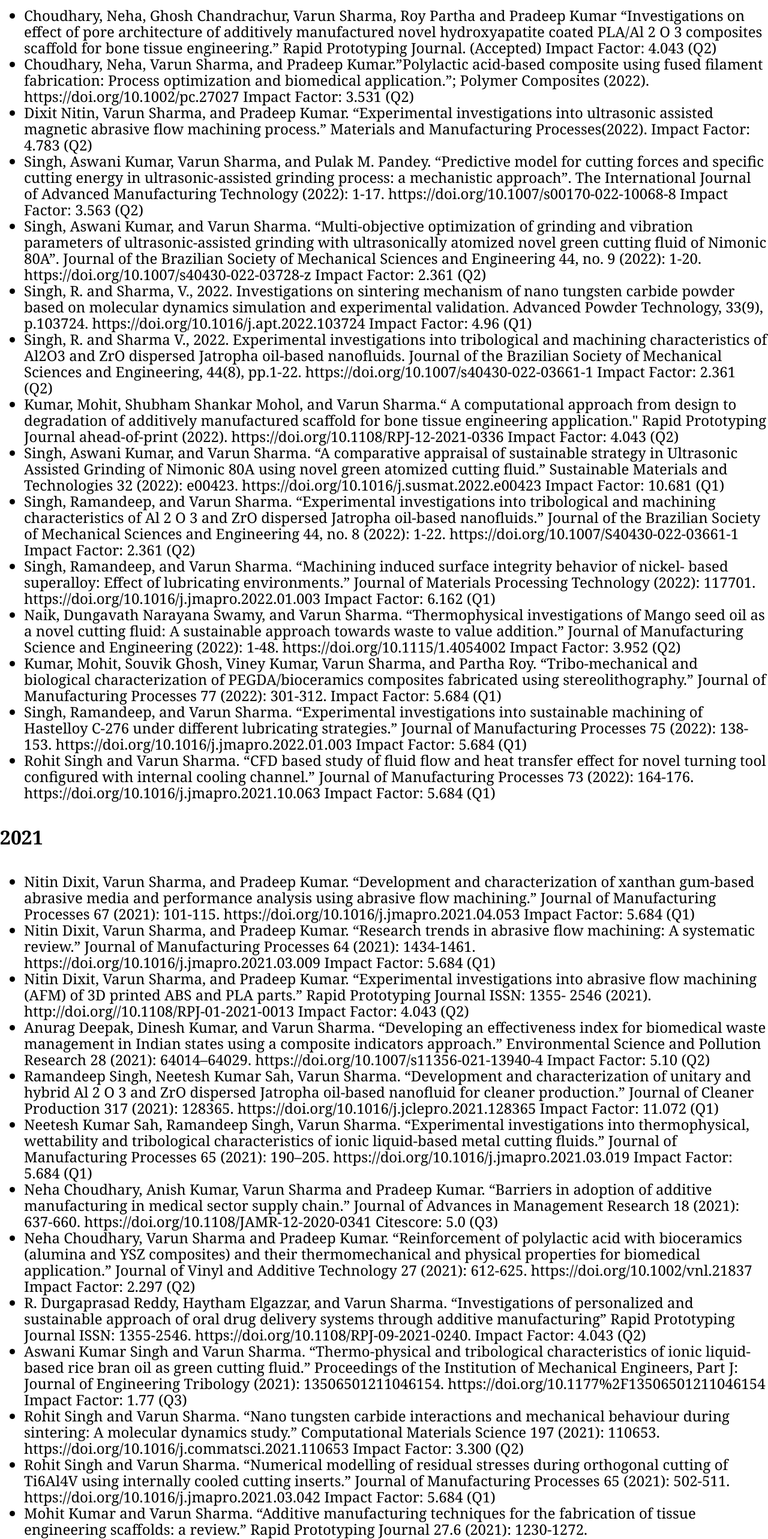
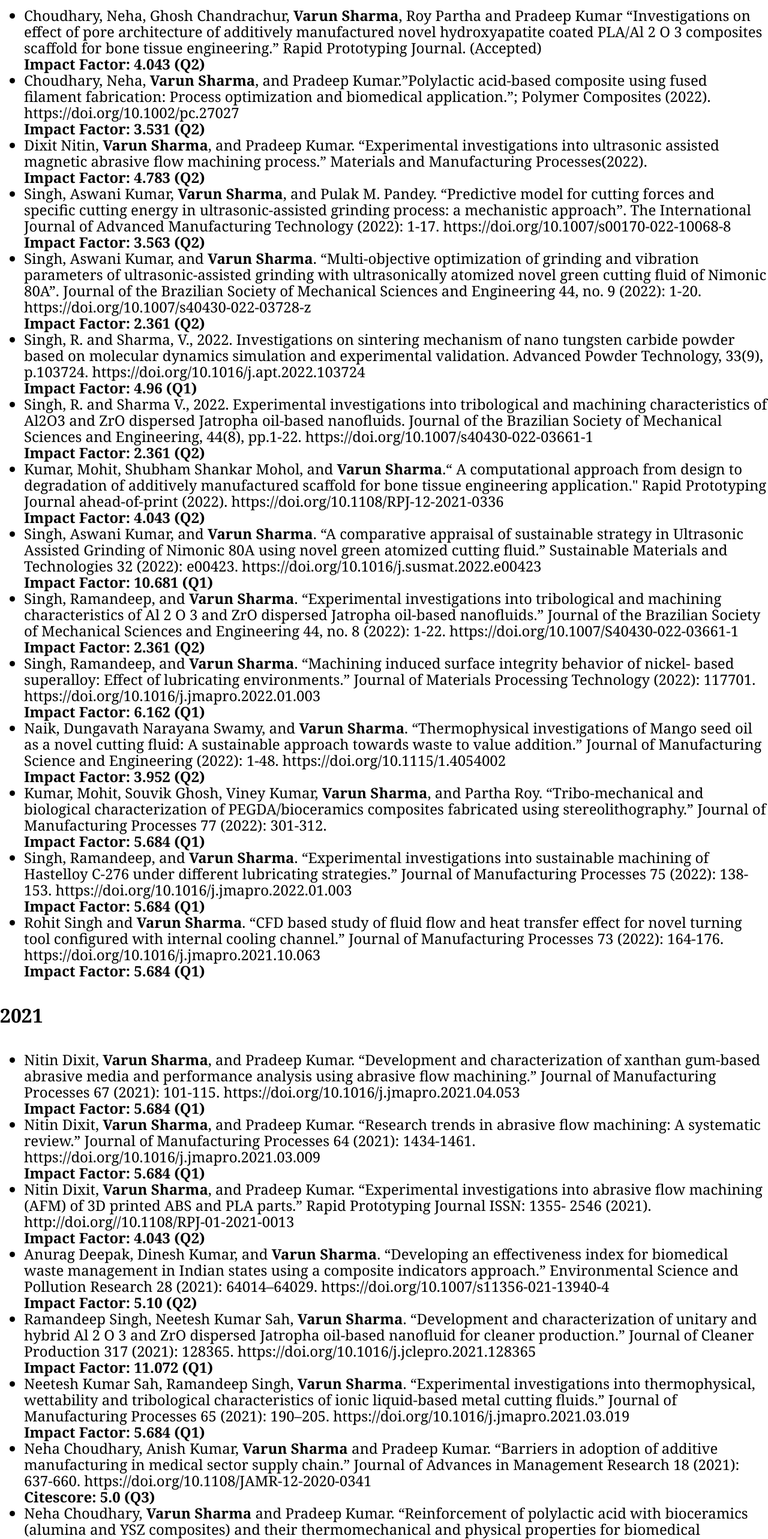
Before and after one commit to Kirthik24/varun-sharma-profile, a React (Vite) app: page /ia in a window 1280 px wide. Shown: the part 234-2800 px from the top of the page at 60% size. Built offline with nearby package versions, Linux system fonts and the light colour scheme.

Commit message:
international journal update 1

```diff
--- a/src/components/InternationalJournals.jsx
+++ b/src/components/InternationalJournals.jsx
@@ -11,95 +11,95 @@ const InternationalJournals = () => {
             <div className="points">
                 <ul>
                     <li>
-                    Choudhary, Neha, Ghosh Chandrachur, Varun Sharma, Roy Partha and Pradeep Kumar
+                    Choudhary, Neha, Ghosh Chandrachur, <b>Varun Sharma</b>, Roy Partha and Pradeep Kumar
 “Investigations on effect of pore architecture of additively manufactured novel hydroxyapatite
 coated PLA/Al 2 O 3 composites scaffold for bone tissue engineering.” Rapid Prototyping Journal.
 (Accepted)
-Impact Factor: 4.043 (Q2)
-                    </li>
+<br/><b>Impact Factor: 4.043 (Q2)
+                    </b></li>
                     <li>
-                    Choudhary, Neha, Varun Sharma, and Pradeep Kumar.”Polylactic acid‐based composite using
+                    Choudhary, Neha, <b>Varun Sharma</b>, and Pradeep Kumar.”Polylactic acid‐based composite using
 fused filament fabrication: Process optimization and biomedical application.”; Polymer Composites
 (2022).
 https://doi.org/10.1002/pc.27027
-Impact Factor: 3.531 (Q2)
-                    </li>
+<br/><b>Impact Factor: 3.531 (Q2)
+                    </b></li>
                     <li>
-                    Dixit Nitin, Varun Sharma, and Pradeep Kumar. “Experimental investigations into ultrasonic
+                    Dixit Nitin, <b>Varun Sharma</b>, and Pradeep Kumar. “Experimental investigations into ultrasonic
 assisted magnetic abrasive flow machining process.” Materials and Manufacturing
 Processes(2022).
-Impact Factor: 4.783 (Q2)
-                    </li>
+<br/><b>Impact Factor: 4.783 (Q2)
+                    </b></li>
 
-                    <li>Singh, Aswani Kumar, Varun Sharma, and Pulak M. Pandey. “Predictive model for cutting forces
+                    <li>Singh, Aswani Kumar, <b>Varun Sharma</b>, and Pulak M. Pandey. “Predictive model for cutting forces
 and specific cutting energy in ultrasonic-assisted grinding process: a mechanistic approach”. The
 International Journal of Advanced Manufacturing Technology (2022): 1-17.
 https://doi.org/10.1007/s00170-022-10068-8
-Impact Factor: 3.563 (Q2)</li>
+<br/><b>Impact Factor: 3.563 (Q2)</b></li>
 
-                    <li>Singh, Aswani Kumar, and Varun Sharma. “Multi-objective optimization of grinding and vibration parameters of ultrasonic-assisted grinding with ultrasonically atomized novel green cutting fluid of
+                    <li>Singh, Aswani Kumar, and <b>Varun Sharma</b>. “Multi-objective optimization of grinding and vibration parameters of ultrasonic-assisted grinding with ultrasonically atomized novel green cutting fluid of
 Nimonic 80A”. Journal of the Brazilian Society of Mechanical Sciences and Engineering 44, no.
 9 (2022): 1-20.
 https://doi.org/10.1007/s40430-022-03728-z
-Impact Factor: 2.361 (Q2)</li>
+<br/><b>Impact Factor: 2.361 (Q2)</b></li>
 
                     <li>Singh, R. and Sharma, V., 2022. Investigations on sintering mechanism of nano tungsten carbide
 powder based on molecular dynamics simulation and experimental validation. Advanced Powder
 Technology, 33(9), p.103724.
 https://doi.org/10.1016/j.apt.2022.103724
-Impact Factor: 4.96 (Q1)</li>
+<br/><b>Impact Factor: 4.96 (Q1)</b></li>
 
                     <li>Singh, R. and Sharma V., 2022. Experimental investigations into tribological and machining
 characteristics of Al2O3 and ZrO dispersed Jatropha oil-based nanofluids. Journal of the Brazilian
 Society of Mechanical Sciences and Engineering, 44(8), pp.1-22.
 https://doi.org/10.1007/s40430-022-03661-1
-Impact Factor: 2.361 (Q2)</li>
+<br/><b>Impact Factor: 2.361 (Q2)</b></li>
 
-                    <li>Kumar, Mohit, Shubham Shankar Mohol, and Varun Sharma.“ A computational approach from
+                    <li>Kumar, Mohit, Shubham Shankar Mohol, and <b>Varun Sharma</b>.“ A computational approach from
 design to degradation of additively manufactured scaffold for bone tissue engineering
 application." Rapid Prototyping Journal ahead-of-print (2022).
 https://doi.org/10.1108/RPJ-12-2021-0336
-Impact Factor: 4.043 (Q2)</li>
+<br/><b>Impact Factor: 4.043 (Q2)</b></li>
 
-                    <li>Singh, Aswani Kumar, and Varun Sharma. “A comparative appraisal of sustainable strategy in Ultrasonic Assisted Grinding of Nimonic 80A using novel green atomized cutting
+                    <li>Singh, Aswani Kumar, and <b>Varun Sharma</b>. “A comparative appraisal of sustainable strategy in Ultrasonic Assisted Grinding of Nimonic 80A using novel green atomized cutting
 fluid.” Sustainable Materials and Technologies 32 (2022): e00423.
 https://doi.org/10.1016/j.susmat.2022.e00423
-Impact Factor: 10.681 (Q1)</li>
+<br/><b>Impact Factor: 10.681 (Q1)</b></li>
 
-                    <li>Singh, Ramandeep, and Varun Sharma. “Experimental investigations into tribological and
+                    <li>Singh, Ramandeep, and <b>Varun Sharma</b>. “Experimental investigations into tribological and
 machining characteristics of Al 2 O 3 and ZrO dispersed Jatropha oil-based nanofluids.” Journal of
 the Brazilian Society of Mechanical Sciences and Engineering 44, no. 8 (2022): 1-22.
 https://doi.org/10.1007/S40430-022-03661-1
-Impact Factor: 2.361 (Q2)</li>
+<br/><b>Impact Factor: 2.361 (Q2)</b></li>
 
-                    <li>Singh, Ramandeep, and Varun Sharma. “Machining induced surface integrity behavior of nickel-
+                    <li>Singh, Ramandeep, and <b>Varun Sharma</b>. “Machining induced surface integrity behavior of nickel-
 based superalloy: Effect of lubricating environments.” Journal of Materials Processing
 Technology (2022): 117701.
 https://doi.org/10.1016/j.jmapro.2022.01.003
-Impact Factor: 6.162 (Q1)</li>
+<br/><b>Impact Factor: 6.162 (Q1)</b></li>
 
-                    <li>Naik, Dungavath Narayana Swamy, and Varun Sharma. “Thermophysical investigations of
+                    <li>Naik, Dungavath Narayana Swamy, and <b>Varun Sharma</b>. “Thermophysical investigations of
 Mango seed oil as a novel cutting fluid: A sustainable approach towards waste to value
 addition.” Journal of Manufacturing Science and Engineering (2022): 1-48.
 https://doi.org/10.1115/1.4054002
-Impact Factor: 3.952 (Q2)</li>
+<br/><b>Impact Factor: 3.952 (Q2)</b></li>
 
-                    <li>Kumar, Mohit, Souvik Ghosh, Viney Kumar, Varun Sharma, and Partha Roy. “Tribo-mechanical
+                    <li>Kumar, Mohit, Souvik Ghosh, Viney Kumar, <b>Varun Sharma</b>, and Partha Roy. “Tribo-mechanical
 and biological characterization of PEGDA/bioceramics composites fabricated using
 stereolithography.” Journal of Manufacturing Processes 77 (2022): 301-312.
-Impact Factor: 5.684 (Q1)</li>
+<br/><b>Impact Factor: 5.684 (Q1)</b></li>
 
-                    <li>Singh, Ramandeep, and Varun Sharma. “Experimental investigations into sustainable machining
+                    <li>Singh, Ramandeep, and <b>Varun Sharma</b>. “Experimental investigations into sustainable machining
 of Hastelloy C-276 under different lubricating strategies.” Journal of Manufacturing Processes 75
 (2022): 138-153.
 https://doi.org/10.1016/j.jmapro.2022.01.003
-Impact Factor: 5.684 (Q1)</li>
+<br/><b>Impact Factor: 5.684 (Q1)</b></li>
 
-                    <li>Rohit Singh and Varun Sharma. “CFD based study of fluid flow and heat transfer effect for novel
+                    <li>Rohit Singh and <b>Varun Sharma</b>. “CFD based study of fluid flow and heat transfer effect for novel
 turning tool configured with internal cooling channel.” Journal of Manufacturing Processes 73
 (2022): 164-176.
 https://doi.org/10.1016/j.jmapro.2021.10.063
-Impact Factor: 5.684 (Q1)</li>
+<br/><b>Impact Factor: 5.684 (Q1)</b></li>
                 </ul>
             </div>
         </div>
@@ -110,82 +110,213 @@ Impact Factor: 5.684 (Q1)</li>
             </div>
             <div className="points">
                 <ul>
-                    <li>Nitin Dixit, Varun Sharma, and Pradeep Kumar. “Development and characterization of xanthan
+                    <li>Nitin Dixit, <b>Varun Sharma</b>, and Pradeep Kumar. “Development and characterization of xanthan
 gum-based abrasive media and performance analysis using abrasive flow machining.” Journal of
 Manufacturing Processes 67 (2021): 101-115.
 https://doi.org/10.1016/j.jmapro.2021.04.053
-Impact Factor: 5.684 (Q1)</li>
-                    <li>Nitin Dixit, Varun Sharma, and Pradeep Kumar. “Research trends in abrasive flow machining: A
+<br/><b>Impact Factor: 5.684 (Q1)</b></li>
+                    <li>Nitin Dixit, <b>Varun Sharma</b>, and Pradeep Kumar. “Research trends in abrasive flow machining: A
 systematic review.” Journal of Manufacturing Processes 64 (2021): 1434-1461.
 https://doi.org/10.1016/j.jmapro.2021.03.009
-Impact Factor: 5.684 (Q1)</li>
-                    <li>Nitin Dixit, Varun Sharma, and Pradeep Kumar. “Experimental investigations into abrasive flow
+<br/><b>Impact Factor: 5.684 (Q1)</b></li>
+                    <li>Nitin Dixit, <b>Varun Sharma</b>, and Pradeep Kumar. “Experimental investigations into abrasive flow
 machining (AFM) of 3D printed ABS and PLA parts.” Rapid Prototyping Journal ISSN: 1355-
 2546 (2021).
 http://doi.org//10.1108/RPJ-01-2021-0013
-Impact Factor: 4.043 (Q2)</li>
-                    <li>Anurag Deepak, Dinesh Kumar, and Varun Sharma. “Developing an effectiveness index for
+<br/><b>Impact Factor: 4.043 (Q2)</b></li>
+                    <li>Anurag Deepak, Dinesh Kumar, and <b>Varun Sharma</b>. “Developing an effectiveness index for
 biomedical waste management in Indian states using a composite indicators
 approach.” Environmental Science and Pollution Research 28 (2021): 64014–64029.
 https://doi.org/10.1007/s11356-021-13940-4
-Impact Factor: 5.10 (Q2)</li>
-                    <li>Ramandeep Singh, Neetesh Kumar Sah, Varun Sharma. “Development and characterization of
+<br/><b>Impact Factor: 5.10 (Q2)</b></li>
+                    <li>Ramandeep Singh, Neetesh Kumar Sah, <b>Varun Sharma</b>. “Development and characterization of
 unitary and hybrid Al 2 O 3 and ZrO dispersed Jatropha oil-based nanofluid for cleaner production.”
 Journal of Cleaner Production 317 (2021): 128365.
 https://doi.org/10.1016/j.jclepro.2021.128365
-Impact Factor: 11.072 (Q1)</li>
-                    <li>Neetesh Kumar Sah, Ramandeep Singh, Varun Sharma. “Experimental investigations into
+<br/><b>Impact Factor: 11.072 (Q1)</b></li>
+                    <li>Neetesh Kumar Sah, Ramandeep Singh, <b>Varun Sharma</b>. “Experimental investigations into
 thermophysical, wettability and tribological characteristics of ionic liquid-based metal cutting
 fluids.” Journal of Manufacturing Processes 65 (2021): 190–205.
 https://doi.org/10.1016/j.jmapro.2021.03.019
-Impact Factor: 5.684 (Q1)</li>
-                    <li>Neha Choudhary, Anish Kumar, Varun Sharma and Pradeep Kumar. “Barriers in adoption of
+<br/><b>Impact Factor: 5.684 (Q1)</b></li>
+                    <li>Neha Choudhary, Anish Kumar, <b>Varun Sharma</b> and Pradeep Kumar. “Barriers in adoption of
 additive manufacturing in medical sector supply chain.” Journal of Advances in Management
 Research 18 (2021): 637-660.
 https://doi.org/10.1108/JAMR-12-2020-0341
-Citescore: 5.0 (Q3)</li>
-                    <li>Neha Choudhary, Varun Sharma and Pradeep Kumar. “Reinforcement of polylactic acid with
+<br /> <b> Citescore: 5.0 (Q3)</b></li>
+                    <li>Neha Choudhary, <b>Varun Sharma</b> and Pradeep Kumar. “Reinforcement of polylactic acid with
 bioceramics (alumina and YSZ composites) and their thermomechanical and physical properties for
 biomedical application.” Journal of Vinyl and Additive Technology 27 (2021): 612-625.
 https://doi.org/10.1002/vnl.21837
-Impact Factor: 2.297 (Q2)</li>
-                    <li>R. Durgaprasad Reddy, Haytham Elgazzar, and Varun Sharma. “Investigations of personalized
+<br/><b>Impact Factor: 2.297 (Q2)</b></li>
+                    <li>R. Durgaprasad Reddy, Haytham Elgazzar, and <b>Varun Sharma</b>. “Investigations of personalized
 and sustainable approach of oral drug delivery systems through additive manufacturing” Rapid Prototyping Journal ISSN: 1355-2546.
 https://doi.org/10.1108/RPJ-09-2021-0240.
-Impact Factor: 4.043 (Q2)</li>
-                    <li>Aswani Kumar Singh and Varun Sharma. “Thermo-physical and tribological characteristics of
+<br/><b>Impact Factor: 4.043 (Q2)</b></li>
+                    <li>Aswani Kumar Singh and <b>Varun Sharma</b>. “Thermo-physical and tribological characteristics of
 ionic liquid-based rice bran oil as green cutting fluid.” Proceedings of the Institution of
 Mechanical Engineers, Part J: Journal of Engineering Tribology (2021): 13506501211046154.
 https://doi.org/10.1177%2F13506501211046154
-Impact Factor: 1.77 (Q3)</li>
-                    <li>Rohit Singh and Varun Sharma. “Nano tungsten carbide interactions and mechanical behaviour
+<br/><b>Impact Factor: 1.77 (Q3)</b></li>
+                    <li>Rohit Singh and <b>Varun Sharma</b>. “Nano tungsten carbide interactions and mechanical behaviour
 during sintering: A molecular dynamics study.” Computational Materials Science 197 (2021):
 110653.
 https://doi.org/10.1016/j.commatsci.2021.110653
-Impact Factor: 3.300 (Q2)</li>
-                    <li>Rohit Singh and Varun Sharma. “Numerical modelling of residual stresses during orthogonal
+<br/><b>Impact Factor: 3.300 (Q2)</b></li>
+                    <li>Rohit Singh and <b>Varun Sharma</b>. “Numerical modelling of residual stresses during orthogonal
 cutting of Ti6Al4V using internally cooled cutting inserts.” Journal of Manufacturing Processes
 65 (2021): 502-511.
 https://doi.org/10.1016/j.jmapro.2021.03.042
-Impact Factor: 5.684 (Q1)</li>
-                    <li>Mohit Kumar and Varun Sharma. “Additive manufacturing techniques for the fabrication of tissue
+<br/><b>Impact Factor: 5.684 (Q1)</b></li>
+                    <li>Mohit Kumar and <b>Varun Sharma</b>. “Additive manufacturing techniques for the fabrication of tissue
 engineering scaffolds: a review.” Rapid Prototyping Journal 27.6 (2021): 1230-1272.
 https://doi.org/10.1108/RPJ-01-2021-0011
-Impact Factor: 4.043 (Q2)</li>
-                    <li>Shubham Shankar Mohol and Varun Sharma. “Functional applications of 4D printing: A review.”
+<br/><b>Impact Factor: 4.043 (Q2)</b></li>
+                    <li>Shubham Shankar Mohol and <b>Varun Sharma</b>. “Functional applications of 4D printing: A review.”
 Rapid Prototyping Journal ISSN: 1355-2546. (2021).
 https://doi.org/10.1108/RPJ-10-2020-0240
-Impact Factor: 4.043 (Q2)</li>
-                    <li>Varun Sharma, S. K. Moinuddin, Archita Choudhary, Pramod Kumar, Prateek Kala, Yasmin
+<br/><b>Impact Factor: 4.043 (Q2)</b></li>
+                    <li><b>Varun Sharma</b>, S. K. Moinuddin, Archita Choudhary, Pramod Kumar, Prateek Kala, Yasmin
 Sultana, Rahul Shukla, and Dalip Kumar. “Investigations of process parameters during dissolution
 studies of drug loaded 3D printed tablets.” Proceedings of the Institution of Mechanical
 Engineers, Part H: Journal of Engineering in Medicine 235.5 (2021): 523-529.
 https://doi.org/10.1177/0954411921993582
-Impact Factor: 1.617 (Q4)</li>
-                    <li>Rishi Parvanda, Prateek Kala, and Varun Sharma. “Bibliometric Analysis-Based Review of Fused Deposition Modeling 3D Printing Method (1994–2020).” 3D Printing and Additive
+<br/><b>Impact Factor: 1.617 (Q4)</b></li>
+                    <li>Rishi Parvanda, Prateek Kala, and <b>Varun Sharma</b>. “Bibliometric Analysis-Based Review of Fused Deposition Modeling 3D Printing Method (1994–2020).” 3D Printing and Additive
 Manufacturing (2021).
 https://doi.org/10.1089/3dp.2021.0046
-Impact Factor: 5.449 (Q2)</li>
+<br/><b>Impact Factor: 5.449 (Q2)</b></li>
+                </ul>
+            </div>
+        </div>
+
+
+        <div className="para">
+            <div className="heading">
+            <h2>2020</h2>
+            </div>
+            <div className="points">
+                <ul>
+                   <li>Aswani Kumar Singh, Amresh Kumar, <b>Varun Sharma</b>, and Prateek Kala. “Sustainable techniques
+in grinding: State of the art review.” Journal of Cleaner Production 269 (2020): 121876.
+https://doi.org/10.1016/j.jclepro.2020.121876
+<br/><b>Impact Factor: 11.072 (Q1)</b></li>
+                   <li>R Durgaprasad Reddy and <b>Varun Sharma</b>. “Additive manufacturing in drug delivery applications:
+A review.” International Journal of Pharmaceutics 589 (2020):119820
+https://doi.org/10.1016/j.ijpharm.2020.119820
+<br/><b>Impact Factor: 6.510 (Q1)</b></li>
+                   <li>Rohit Singh and <b>Varun Sharma</b>. “Molecular dynamics study of tensile behaviour for cold and
+linear friction welded single crystal tungsten.” Journal of Molecular Graphics and Modelling 99
+(2020): 107655.
+https://doi.org/10.1016/j.jmgm.2020.107655
+<br/><b>Impact Factor: 2.942 (Q2)</b></li>
+                   <li><b>Varun Sharma</b>, Pulak Mohan Pandey, Uday Sankar Dixit, Anish Roy, and Vadim V.
+Silberschmidt. “Finite element simulations of conventional and ultrasonically assisted turning
+processes with plane and textured cutting inserts.” Journal of Micromanufacturing 3.1 (2020): 54-
+68.
+https://doi.org/10.1177/2516598419878022</li>
+                   <li>Nitish P. Gokhale, Prateek Kala, <b>Varun Sharma</b>, and Murali Palla. “Effect of deposition
+orientations on dimensional and mechanical properties of the thin-walled structure fabricated by
+tungsten inert gas (TIG) welding-based additive manufacturing process.” Journal of Mechanical
+Science and Technology 34.2 (2020): 701-709.
+https://doi.org/10.1007/s12206-020-0115-6
+<br/><b>Impact Factor: 1.81 (Q3)</b></li>
+                </ul>
+            </div>
+        </div>
+
+        <div className="para">
+            <div className="heading">
+            <h2>2019</h2>
+            </div>
+            <div className="points">
+                <ul>
+                   <li>Nitish P. Gokhale, Prateek Kala, and <b>Varun Sharma</b>. “Thin-walled metal deposition with GTAW
+welding-based additive manufacturing process.” Journal of the Brazilian Society of Mechanical
+Sciences and Engineering 41.12 (2019): 1-12.
+https://doi.org/10.1007/s40430-019-2078-z
+<br/><b>Impact Factor: 2.360 (Q2)</b></li>
+                   <li><b>Varun Sharma</b>, and Pulak M. Pandey. “Mechanistic based cutting force model during ultrasonic
+assisted turning with self-lubricating cutting inserts.” Journal of Advanced Manufacturing
+Systems 18.01 (2019): 133-155.
+https://doi.org/10.1142/S0219686719500070
+<br /> <b>Citescore: 2.5 (Q4)</b> </li>
+                </ul>
+            </div>
+        </div>
+
+        <div className="para">
+            <div className="heading">
+            <h2>2018</h2>
+            </div>
+            <div className="points">
+                <ul>
+                   <li>Sharma Varun, and Pulak M. Pandey. “Experimental investigations and statistical modeling of
+surface roughness during ultrasonic-assisted turning with self-lubricating cutting inserts.”
+Proceedings of the Institution of Mechanical Engineers, Part E: Journal of Process Mechanical
+Engineering 232.6 (2018): 709-722.
+https://doi.org/10.1177/0954408917738127
+<br/><b>Impact Factor: 1.620 (Q3)</b></li>
+                </ul>
+            </div>
+        </div>
+
+        <div className="para">
+            <div className="heading">
+            <h2>2017</h2>
+            </div>
+            <div className="points">
+                <ul>
+                   <li>Prateek Kala, Pulak M. Pandey, Girish C. Verma, and <b>Varun Sharma</b>. “Understanding flexible
+abrasive brush behavior for double disk magnetic abrasive finishing based on force signature.”
+Journal of Manufacturing Processes 28 (2017): 442-448.
+https://doi.org/10.1016/j.jmapro.2017.04.010
+<br/><b>Impact Factor: 5.684 (Q1)</b></li>
+                   <li><b>Varun Sharma</b>, and Pulak Mohan Pandey. “Geometrical design optimization of hybrid textured
+self-lubricating cutting inserts for turning 4340 hardened steel.” The International Journal of
+Advanced Manufacturing Technology 89.5 (2017): 1575-1589.
+https://doi.org/10.1007/s00170-016-9163-6
+<br/><b>Impact Factor: 3.56 (Q2)</b></li>
+                   <li>Uday Sankar Dixit, V. Yadav, <b>Varun Sharma</b>, Pulak M Pandey, Anish Roy, and Vadim V.
+Silberschmidt. “Estimation of cutting forces in conventional and ultrasonic-vibration assisted
+turning using inverse modelling.” International Journal of Additive and Subtractive Materials
+Manufacturing 1.3-4 (2017): 265-289.
+http://doi.org/10.1504/IJASMM.2017.089923</li>
+                   <li>Prateek Kala, <b>Varun Sharma</b>, and Pulak M. Pandey. “Surface roughness modelling for double disk
+magnetic abrasive finishing process.” Journal of Manufacturing Processes 25 (2017): 37-48.
+https://doi.org/10.1016/j.jmapro.2016.10.007
+<br/><b>Impact Factor: 5.684 (Q1)</b></li>
+                </ul>
+            </div>
+        </div>
+
+        <div className="para">
+            <div className="heading">
+            <h2>2016</h2>
+            </div>
+            <div className="points">
+                <ul>
+                   <li><b>Varun Sharma</b> and Pulak M. Pandey. “Recent advances in ultrasonic assisted turning: A step
+towards sustainability.” Cogent Engineering 3.1 (2016): 1222776.
+https://doi.org/10.1080/23311916.2016.1222776
+<br /> <b>Citescore: 3.1 (Q2)</b></li>
+                   <li><b>Varun Sharma</b> and Pulak M. Pandey. “Recent advances in turning with textured cutting tools: a
+review.” Journal of Cleaner Production 137 (2016): 701-715.
+https://doi.org/10.1016/j.jclepro.2016.07.138
+<br/><b>Impact Factor: 11.072 (Q1)</b></li>
+                   <li><b>Varun Sharma</b> and Pulak M. Pandey. “Comparative study of turning of 4340 hardened steel with
+hybrid textured self-lubricating cutting inserts.” Materials and Manufacturing Processes 31.14
+(2016): 1904-1916.
+https://doi.org/10.1080/10426914.2015.1127951
+<br/><b>Impact Factor: 4.616 (Q2)</b></li>
+                   <li><b>Varun Sharma</b> and Pulak M. Pandey. “Optimization of machining and vibration parameters for
+residual stresses minimization in ultrasonic assisted turning of 4340 hardened steel.” Ultrasonics
+70 (2016): 172-182.
+https://doi.org/10.1016/j.ultras.2016.05.001
+<br/><b>Impact Factor: 4.0 (Q1)</b></li>
+                   <li><b>Varun Sharma</b>, Girish C. Verma, and Pulak M. Pandey. “Magnetic Abrasive Finishing Process:
+State of the Art.” International Journal of Applied Engineering Research 10 (2015): 27601-
+27607.</li>
                 </ul>
             </div>
         </div>
```
Also changed, not shown: src/components/SamplePara.jsx (added, +27 -0 lines).
